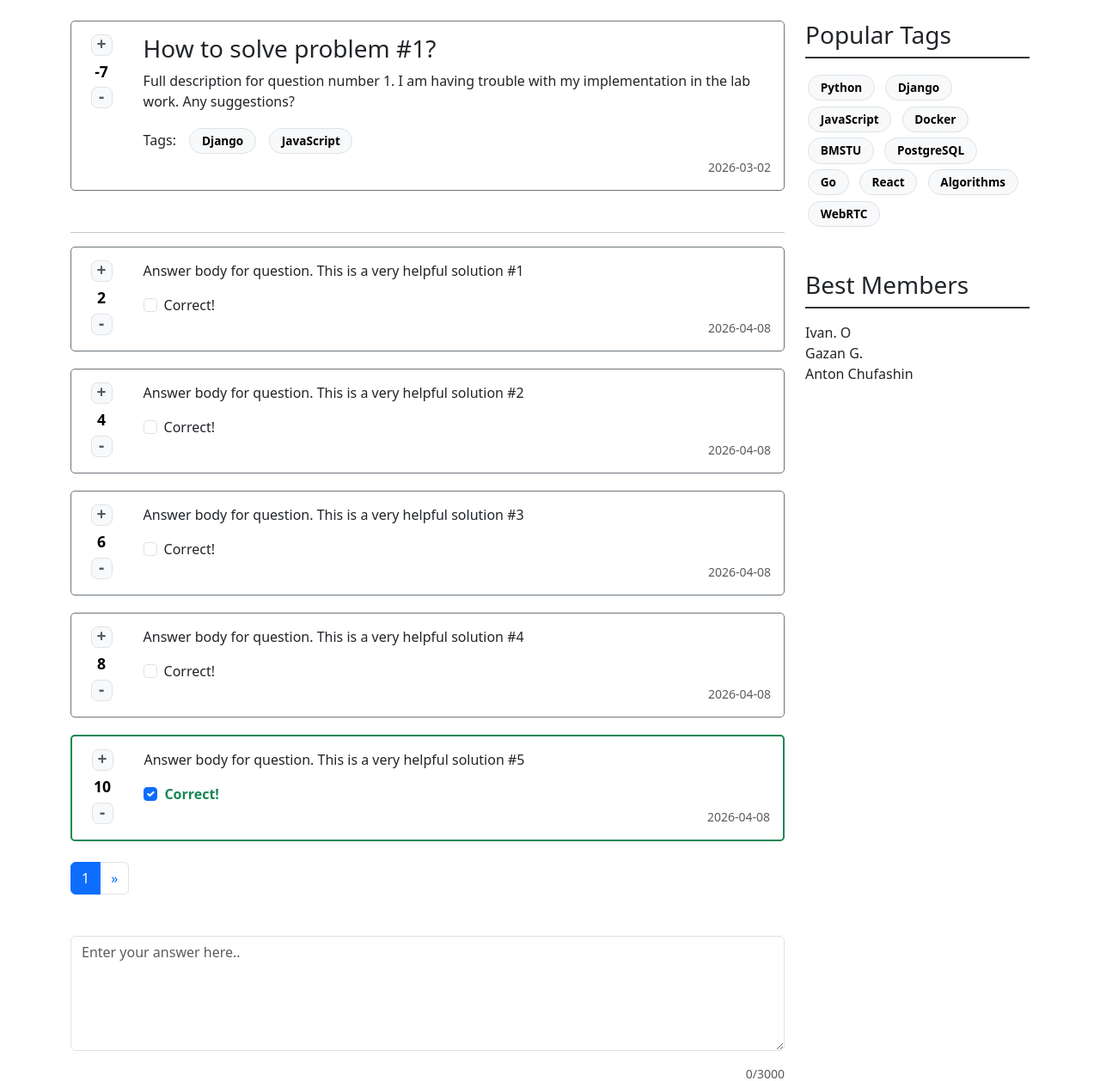
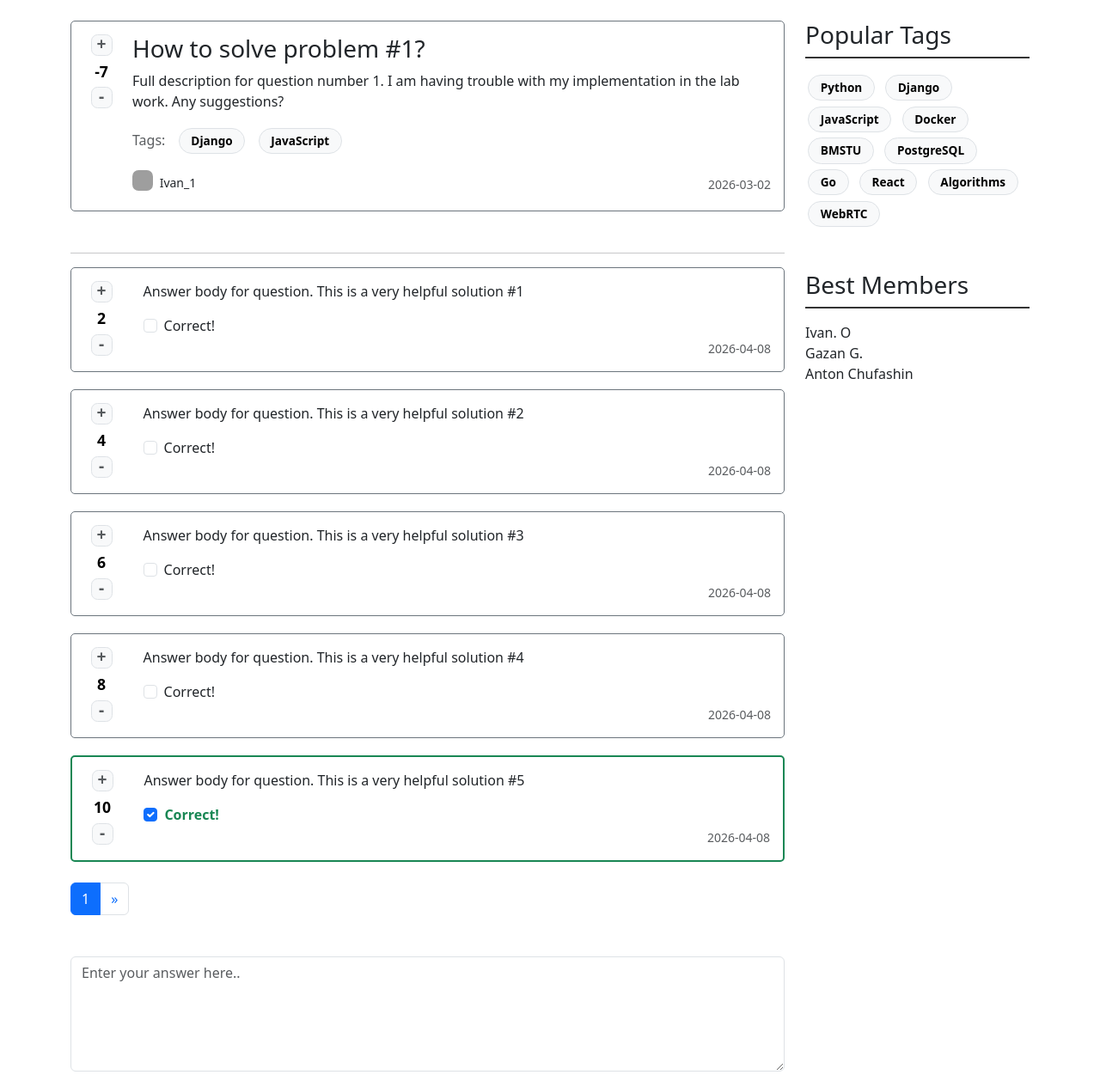
Before and after one commit to Oven29/2026-VK-EDU-Web-11-Ovchinnikov-I, a Django app: page /question/1/ in a window 1280 px wide. Shown: the part 69-1327 px from the top of the page at 86% size. Run offline with Django 5.2, Linux system fonts and the light colour scheme; some libraries are stand-ins or nearby versions; grey boxes are pictures that could not be loaded.

Commit message:
style: redesign question/answer cards - add profile in bottom, correct displaing; edit "fish" data (#2)

```diff
--- a/questions/static/questions/css/main.css
+++ b/questions/static/questions/css/main.css
@@ -34,7 +34,9 @@ a:hover {
 }
 
 .tag {
+    white-space: nowrap;
     display: inline-block;
+
     padding: 0.25rem 0.85rem;
     margin: 0.2rem;
 
@@ -156,6 +158,13 @@ a:hover {
     border: 1px solid #ddd;
 }
 
+.avatar-box-sm {
+    width: 24px;
+    height: 24px;
+    flex-shrink: 0;
+    border-radius: 30%;
+}
+
 footer {
     background: #f8f9fa;
     border-top: 1px solid var(--secondary-color);
--- a/questions/templates/questions/question.html
+++ b/questions/templates/questions/question.html
@@ -4,23 +4,37 @@
 
 {% block content %}
 <div class="question-card mb-5">
-    <div class="row">
-        <div class="col-1 text-center">
+    <div class="row g-3">
+        <div class="col-auto text-center">
             {% include 'questions/components/rating.html' with rating=question.rating %}
         </div>
-        <div class="col-11">
+        <div class="col">
             <h3>{{ question.title }}</h3>
             <p>{{ question.content }}</p>
             <div class="mt-3">
-                <span class="me-2">Tags:</span>
+                <span class="text-muted me-2">Tags:</span>
                 {% for tag in question.tags %}
-                <a href="{% url 'tag' tag %}" class="me-2 text-decoration-none tag">{{ tag }}</a>
+                <a href="{% url 'tag' tag %}" class="me-2 tag">{{ tag }}</a>
                 {% endfor %}
             </div>
 
-            <div class="text-end text-muted">
-                <small>{{ question.created_at }}</small>
+
+            <div class="d-flex justify-content-between align-items-center mt-3 flex-wrap gap-1">
+                <div>
+                    <small>
+                        <a href="{{ question.author.profile_path }}" class="fw-medium">
+                            <img src="{{ question.author.profile_photo }}" alt="{{ question.author.name }}"
+                                class="avatar-box-sm me-1 mb-2">
+                            {{ question.author.name }}
+                        </a>
+                    </small>
+                </div>
+
+                <div class="text-muted">
+                    <small>{{ question.created_at }}</small>
+                </div>
             </div>
+
         </div>
     </div>
 </div>
--- a/questions/views.py
+++ b/questions/views.py
@@ -11,7 +11,11 @@ TAGS = [
 ANSWERS = [
     {
         'content': f'Answer body for question. This is a very helpful solution #{i}',
-        'author': f'User_{i}',
+        'author': {
+            'name': f'User_{i}',
+            "profile_path": "#",
+            "profile_photo": "https://i.yapx.ru/dkv1w.jpg",
+        },
         'created_at': '2026-04-08',
         'is_correct': i % 5 == 0,
         'rating': i * 2
@@ -25,12 +29,18 @@ for i in range(1, 41):
         'id': i,
         'title': f'How to solve problem #{i}?',
         'content': f'Full description for question number {i}. I am having trouble with my implementation in the lab work. Any suggestions?',
-        'author': f'Ivan_{i}',
+        'author': {
+            'name': f'Ivan_{i}',
+            "profile_path": "#",
+            "profile_photo": "https://i.yapx.ru/dkv1w.jpg",
+        },
         'created_at': f'2026-03-{(i % 30) + 1:02d}',
         'tags': [TAGS[i % len(TAGS)], TAGS[(i + 1) % len(TAGS)]],
         'rating': i * 3 - 10,
         'answers_count': i % 7,
     })
+
+QUESTIONS[2]["tags"] = TAGS
 
 
 BEST_MEMBERS = [
```
Also changed, not shown: questions/templates/questions/index.html (+21 -8 lines).
